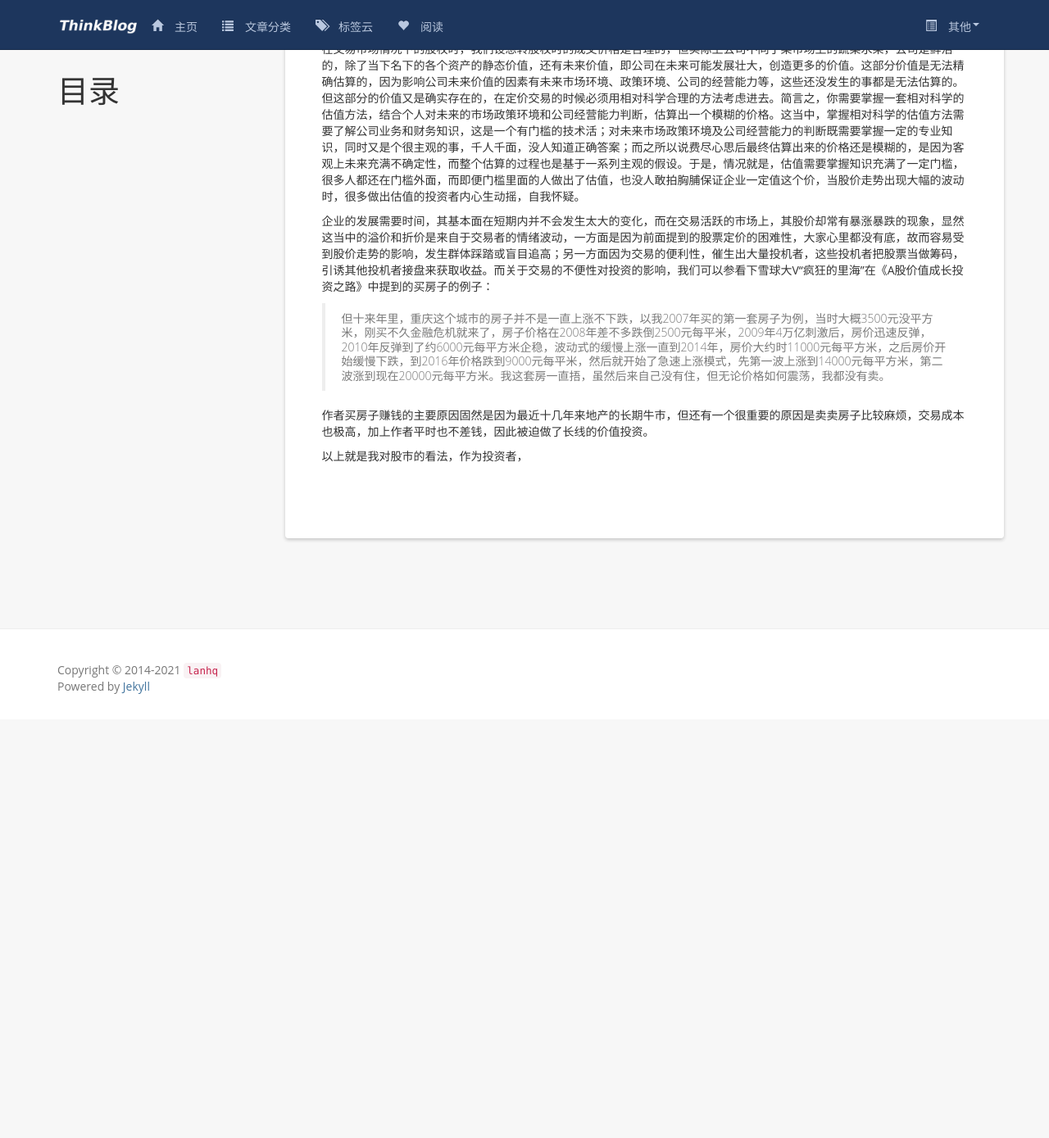
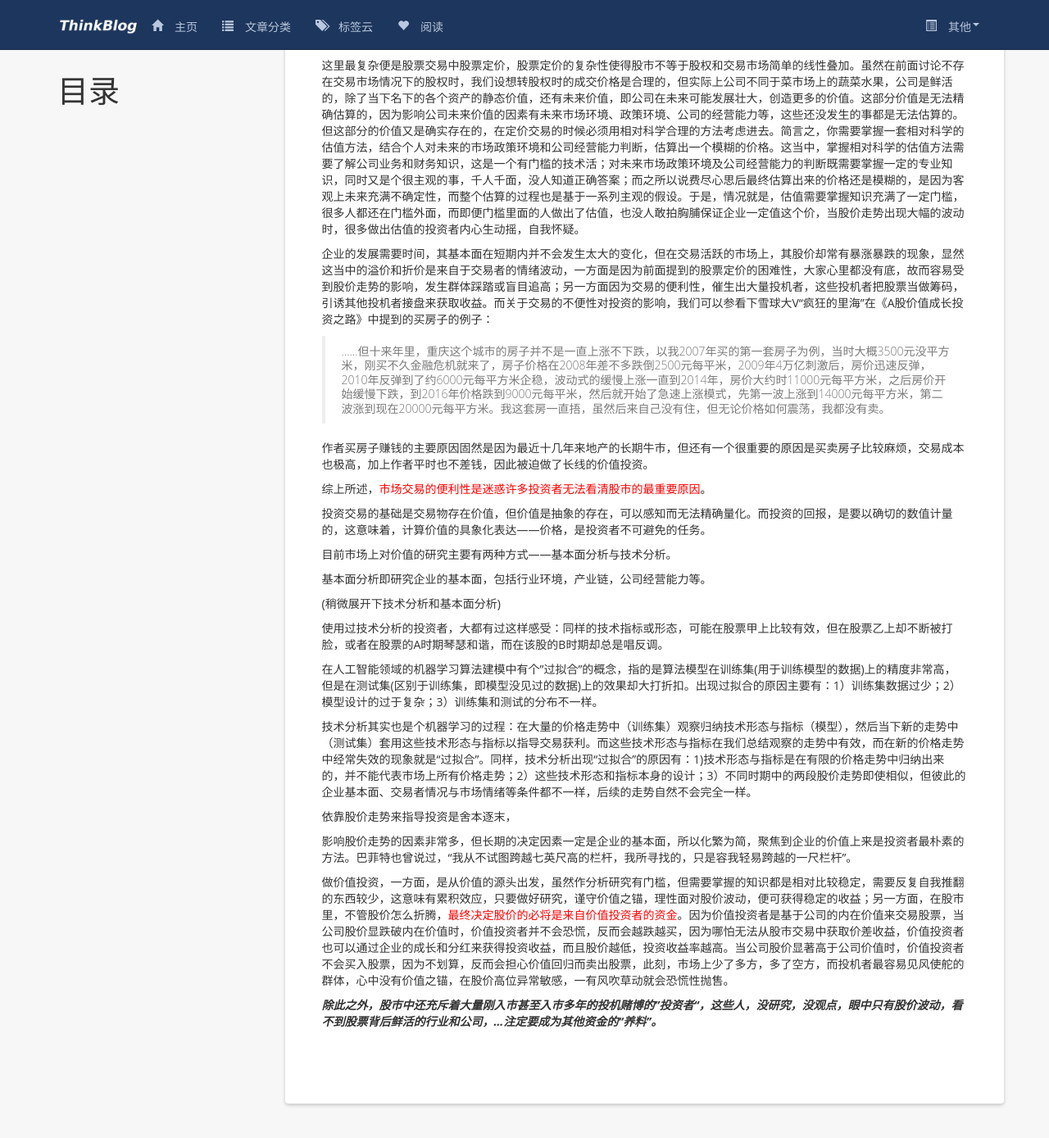
Before and after one commit to Brook-Lan/Brook-Lan.github.io, a Jekyll site: the page built from _posts/2021/2021-03-09-the-veil-of-stock-market.md, in a window 1280 px wide and 1400 px high, scrolled down 799 px. Shown: the top 1389 px of the window at 82% size. Built offline with Jekyll 4.4.1, drawn with Linux system fonts in a browser that asks for light colours; nearby versions of some CDN libraries; comment, search, counter and statistics services are not loaded; before the commit the page ends 1677 px from its top, so only the background shows below that; some of the changed text lies outside the part shown.

Commit message:
fix:优化《揭开股市的面纱》(草稿)'

```diff
--- a/_posts/2021/2021-03-09-the-veil-of-stock-market.md
+++ b/_posts/2021/2021-03-09-the-veil-of-stock-market.md
@@ -1,6 +1,6 @@
 ---
 layout: post
-title: 《散户的自我修养》系列篇一：揭开股市的面纱
+title: 《从零单排散户投资》篇一：揭开股市的面纱(草稿)
 categories: 随笔
 tags: 投资
 ---
@@ -9,7 +9,11 @@ tags: 投资
 {:toc}
 
 
-想要在股市中生存，必须先了解股市。那么该如何看待股市？在我看来，股市 = 股权 + 交易市场，看待股市可以从这两个角度入手。
+想要在股市中生存，必须先了解股市。那么该如何看待股市？
+
+在人的一生中，世界观起着决定性作用。
+
+在我看来，股市 = 股权 + 交易市场，看待股市可以从这两个角度入手。
 
 首先我们单看股权，即不考虑交易市场（可以看成没有上市的公司）。股权代表公司，倘若公司经营良好，则股权持有者靠公司的分红来获取收益。而如果因为其他原因想转让股权，则需要股权持有者主动取接触寻找其他有意向的人来订立转让协议（这意味着流动性较差），卖的人肯定不愿意贱卖，而因为交易流动性差，买的人也不愿买贵了，所以我们认为最终的成交价格相对合理。这个过程便是价值投资者认为的股票背后的意义，买股票就是买公司，收益来自公司的分红，及卖出公司时的价格相对当初买入时的差价（这部分差价来自公司的成长增值）。
 
@@ -19,10 +23,36 @@ tags: 投资
 
 这里最复杂便是股票交易中股票定价，股票定价的复杂性使得股市不等于股权和交易市场简单的线性叠加。虽然在前面讨论不存在交易市场情况下的股权时，我们设想转股权时的成交价格是合理的，但实际上公司不同于菜市场上的蔬菜水果，公司是鲜活的，除了当下名下的各个资产的静态价值，还有未来价值，即公司在未来可能发展壮大，创造更多的价值。这部分价值是无法精确估算的，因为影响公司未来价值的因素有未来市场环境、政策环境、公司的经营能力等，这些还没发生的事都是无法估算的。但这部分的价值又是确实存在的，在定价交易的时候必须用相对科学合理的方法考虑进去。简言之，你需要掌握一套相对科学的估值方法，结合个人对未来的市场政策环境和公司经营能力判断，估算出一个模糊的价格。这当中，掌握相对科学的估值方法需要了解公司业务和财务知识，这是一个有门槛的技术活；对未来市场政策环境及公司经营能力的判断既需要掌握一定的专业知识，同时又是个很主观的事，千人千面，没人知道正确答案；而之所以说费尽心思后最终估算出来的价格还是模糊的，是因为客观上未来充满不确定性，而整个估算的过程也是基于一系列主观的假设。于是，情况就是，估值需要掌握知识充满了一定门槛，很多人都还在门槛外面，而即便门槛里面的人做出了估值，也没人敢拍胸脯保证企业一定值这个价，当股价走势出现大幅的波动时，很多做出估值的投资者内心生动摇，自我怀疑。
 
-企业的发展需要时间，其基本面在短期内并不会发生太大的变化，而在交易活跃的市场上，其股价却常有暴涨暴跌的现象，显然这当中的溢价和折价是来自于交易者的情绪波动，一方面是因为前面提到的股票定价的困难性，大家心里都没有底，故而容易受到股价走势的影响，发生群体踩踏或盲目追高；另一方面因为交易的便利性，催生出大量投机者，这些投机者把股票当做筹码，引诱其他投机者接盘来获取收益。而关于交易的不便性对投资的影响，我们可以参看下雪球大V“疯狂的里海”在《A股价值成长投资之路》中提到的买房子的例子：
+企业的发展需要时间，其基本面在短期内并不会发生太大的变化，但在交易活跃的市场上，其股价却常有暴涨暴跌的现象，显然这当中的溢价和折价是来自于交易者的情绪波动，一方面是因为前面提到的股票定价的困难性，大家心里都没有底，故而容易受到股价走势的影响，发生群体踩踏或盲目追高；另一方面因为交易的便利性，催生出大量投机者，这些投机者把股票当做筹码，引诱其他投机者接盘来获取收益。而关于交易的不便性对投资的影响，我们可以参看下雪球大V“疯狂的里海”在《A股价值成长投资之路》中提到的买房子的例子：
 
-> 但十来年里，重庆这个城市的房子并不是一直上涨不下跌，以我2007年买的第一套房子为例，当时大概3500元没平方米，刚买不久金融危机就来了，房子价格在2008年差不多跌倒2500元每平米，2009年4万亿刺激后，房价迅速反弹，2010年反弹到了约6000元每平方米企稳，波动式的缓慢上涨一直到2014年，房价大约时11000元每平方米，之后房价开始缓慢下跌，到2016年价格跌到9000元每平米，然后就开始了急速上涨模式，先第一波上涨到14000元每平方米，第二波涨到现在20000元每平方米。我这套房一直捂，虽然后来自己没有住，但无论价格如何震荡，我都没有卖。
+> ……但十来年里，重庆这个城市的房子并不是一直上涨不下跌，以我2007年买的第一套房子为例，当时大概3500元没平方米，刚买不久金融危机就来了，房子价格在2008年差不多跌倒2500元每平米，2009年4万亿刺激后，房价迅速反弹，2010年反弹到了约6000元每平方米企稳，波动式的缓慢上涨一直到2014年，房价大约时11000元每平方米，之后房价开始缓慢下跌，到2016年价格跌到9000元每平米，然后就开始了急速上涨模式，先第一波上涨到14000元每平方米，第二波涨到现在20000元每平方米。我这套房一直捂，虽然后来自己没有住，但无论价格如何震荡，我都没有卖。
 
-作者买房子赚钱的主要原因固然是因为最近十几年来地产的长期牛市，但还有一个很重要的原因是卖卖房子比较麻烦，交易成本也极高，加上作者平时也不差钱，因此被迫做了长线的价值投资。
+作者买房子赚钱的主要原因固然是因为最近十几年来地产的长期牛市，但还有一个很重要的原因是买卖房子比较麻烦，交易成本也极高，加上作者平时也不差钱，因此被迫做了长线的价值投资。
 
-以上就是我对股市的看法，作为投资者，
+综上所述，<span style="color:red">市场交易的便利性是迷惑许多投资者无法看清股市的最重要原因</span>。
+
+投资交易的基础是交易物存在价值，但价值是抽象的存在，可以感知而无法精确量化。而投资的回报，是要以确切的数值计量的，这意味着，计算价值的具象化表达——价格，是投资者不可避免的任务。
+
+目前市场上对价值的研究主要有两种方式——基本面分析与技术分析。
+
+基本面分析即研究企业的基本面，包括行业环境，产业链，公司经营能力等。
+
+(稍微展开下技术分析和基本面分析)
+
+使用过技术分析的投资者，大都有过这样感受：同样的技术指标或形态，可能在股票甲上比较有效，但在股票乙上却不断被打脸，或者在股票的A时期琴瑟和谐，而在该股的B时期却总是唱反调。
+
+在人工智能领域的机器学习算法建模中有个”过拟合”的概念，指的是算法模型在训练集(用于训练模型的数据)上的精度非常高，但是在测试集(区别于训练集，即模型没见过的数据)上的效果却大打折扣。出现过拟合的原因主要有：1）训练集数据过少；2）模型设计的过于复杂；3）训练集和测试的分布不一样。
+
+技术分析其实也是个机器学习的过程：在大量的价格走势中（训练集）观察归纳技术形态与指标（模型），然后当下新的走势中（测试集）套用这些技术形态与指标以指导交易获利。而这些技术形态与指标在我们总结观察的走势中有效，而在新的价格走势中经常失效的现象就是“过拟合”。同样，技术分析出现“过拟合”的原因有：1)技术形态与指标是在有限的价格走势中归纳出来的，并不能代表市场上所有价格走势；2）这些技术形态和指标本身的设计；3）不同时期中的两段股价走势即使相似，但彼此的企业基本面、交易者情况与市场情绪等条件都不一样，后续的走势自然不会完全一样。
+
+依靠股价走势来指导投资是舍本逐末，
+
+影响股价走势的因素非常多，但长期的决定因素一定是企业的基本面，所以化繁为简，聚焦到企业的价值上来是投资者最朴素的方法。巴菲特也曾说过，“我从不试图跨越七英尺高的栏杆，我所寻找的，只是容我轻易跨越的一尺栏杆”。
+
+做价值投资，一方面，是从价值的源头出发，虽然作分析研究有门槛，但需要掌握的知识都是相对比较稳定，需要反复自我推翻的东西较少，这意味有累积效应，只要做好研究，谨守价值之锚，理性面对股价波动，便可获得稳定的收益；另一方面，在股市里，不管股价怎么折腾，<span style="color:red">最终决定股价的必将是来自价值投资者的资金</span>。因为价值投资者是基于公司的内在价值来交易股票，当公司股价显跌破内在价值时，价值投资者并不会恐慌，反而会越跌越买，因为哪怕无法从股市交易中获取价差收益，价值投资者也可以通过企业的成长和分红来获得投资收益，而且股价越低，投资收益率越高。当公司股价显著高于公司价值时，价值投资者不会买入股票，因为不划算，反而会担心价值回归而卖出股票，此刻，市场上少了多方，多了空方，而投机者最容易见风使舵的群体，心中没有价值之锚，在股价高位异常敏感，一有风吹草动就会恐慌性抛售。
+
+
+
+
+
+***除此之外，股市中还充斥着大量刚入市甚至入市多年的投机赌博的”投资者“，这些人，没研究，没观点，眼中只有股价波动，看不到股票背后鲜活的行业和公司，...注定要成为其他资金的“养料”。***
```
